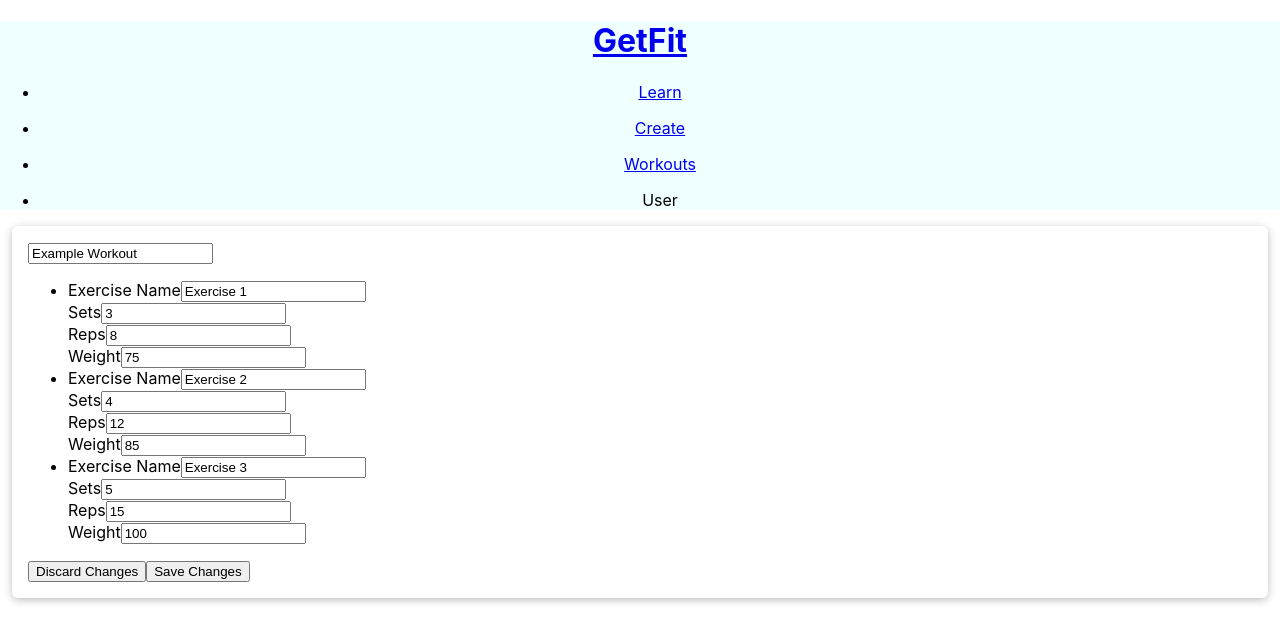
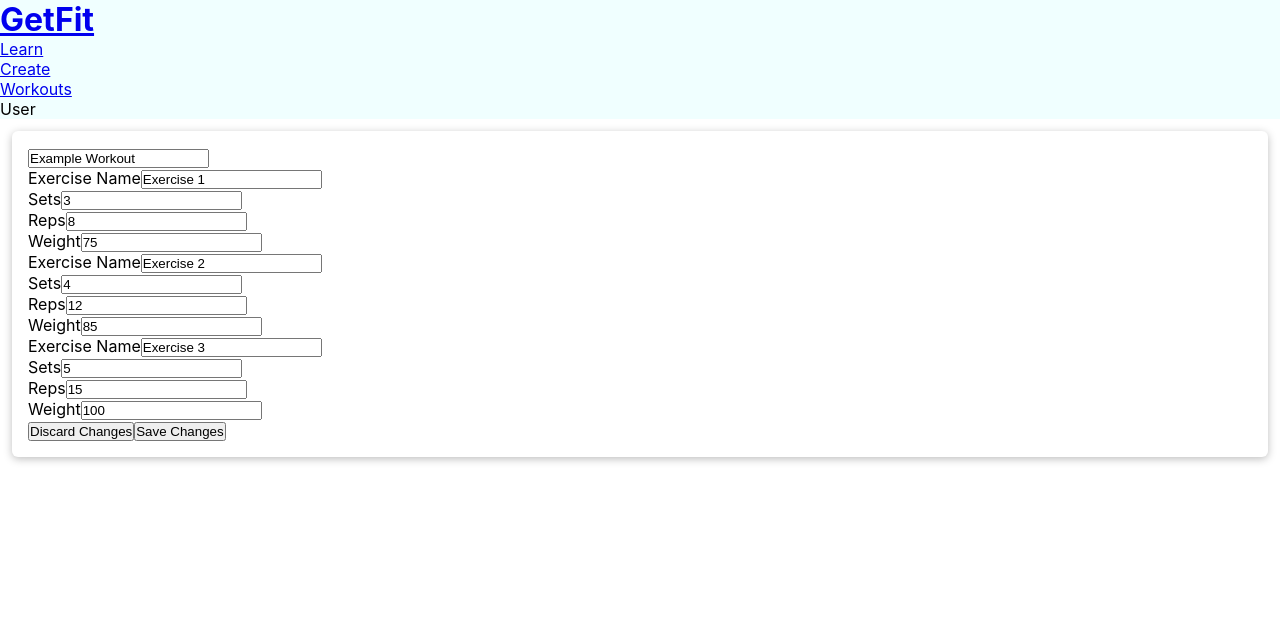
Before and after one commit to Jordan-McGhee/GetFit, a React (Create React App) app in the folder frontend/getfit/: page /workout/1/edit in a window 1280 px wide. Shown: the top 642 px of the page. Built offline with nearby package versions, Linux system fonts and the light colour scheme.

Commit message:
Fleshed out guts of components for WorkoutList/Items and MainLiftList/Items

```diff
--- a/frontend/getfit/src/App.css
+++ b/frontend/getfit/src/App.css
@@ -1,38 +1,10 @@
-.App {
-  text-align: center;
+ul, li {
+  list-style-type: none;
 }
 
-.App-logo {
-  height: 40vmin;
-  pointer-events: none;
+* {
+  margin: 0%;
+  /* border: 0px; */
+  padding: 0;
+
 }
-
-@media (prefers-reduced-motion: no-preference) {
-  .App-logo {
-    animation: App-logo-spin infinite 20s linear;
-  }
-}
-
-.App-header {
-  background-color: #282c34;
-  min-height: 100vh;
-  display: flex;
-  flex-direction: column;
-  align-items: center;
-  justify-content: center;
-  font-size: calc(10px + 2vmin);
-  color: white;
-}
-
-.App-link {
-  color: #61dafb;
-}
-
-@keyframes App-logo-spin {
-  from {
-    transform: rotate(0deg);
-  }
-  to {
-    transform: rotate(360deg);
-  }
-}
--- a/frontend/getfit/src/DUMMY/DUMMY_DATA.js
+++ b/frontend/getfit/src/DUMMY/DUMMY_DATA.js
@@ -5,13 +5,96 @@ const DUMMY_USER = {
     age: 27,
     bodyWeight: 180,
     mainLiftMaxes: {
-        benchPress: 225,
-        squat: 275,
-        deadlift: 375,
-        overHeadPress: 115
+        "Bench Press": 225,
+        "Squat": 275,
+        "Deadlift": 375,
+        "Overhead Press": 115
     },
     workouts: [
-
+        {
+            id: "test1",
+            workoutTitle: "Example Workout",
+            workoutCreator: "DUMMY_USER",
+            exercises: [
+                {
+                    id: "exercise1",
+                    exerciseName: "Exercise 1",
+                    sets: 3,
+                    reps: 8,
+                    weightUsed: [75]
+                },
+                {
+                    id: "exercise2",
+                    exerciseName: "Exercise 2",
+                    sets: 4,
+                    reps: 12,
+                    weightUsed: [85]
+                },
+                {
+                    id: "exercise3",
+                    exerciseName: "Exercise 3",
+                    sets: 5,
+                    reps: 15,
+                    weightUsed: [100]
+                }
+            ]
+        },
+        {
+            id: "test2",
+            workoutTitle: "Example Workout",
+            workoutCreator: "DUMMY_USER",
+            exercises: [
+                {
+                    id: "exercise1",
+                    exerciseName: "Exercise 1",
+                    sets: 3,
+                    reps: 8,
+                    weightUsed: [75]
+                },
+                {
+                    id: "exercise2",
+                    exerciseName: "Exercise 2",
+                    sets: 4,
+                    reps: 12,
+                    weightUsed: [85]
+                },
+                {
+                    id: "exercise3",
+                    exerciseName: "Exercise 3",
+                    sets: 5,
+                    reps: 15,
+                    weightUsed: [100]
+                }
+            ]
+        },
+        {
+            id: "test3",
+            workoutTitle: "Example Workout",
+            workoutCreator: "DUMMY_USER",
+            exercises: [
+                {
+                    id: "exercise1",
+                    exerciseName: "Exercise 1",
+                    sets: 3,
+                    reps: 8,
+                    weightUsed: [75]
+                },
+                {
+                    id: "exercise2",
+                    exerciseName: "Exercise 2",
+                    sets: 4,
+                    reps: 12,
+                    weightUsed: [85]
+                },
+                {
+                    id: "exercise3",
+                    exerciseName: "Exercise 3",
+                    sets: 5,
+                    reps: 15,
+                    weightUsed: [100]
+                }
+            ]
+        }
     ]
 }
 
--- a/frontend/getfit/src/Pages/Home/Components/MainLiftItem.js
+++ b/frontend/getfit/src/Pages/Home/Components/MainLiftItem.js
@@ -1,12 +1,15 @@
 import React from "react"
+import Card from "../../../Components/UIElements/Card"
 
 const MainLiftItem = (props) => {
 
 
     return (
-        <div>
-            <p>Placeholder text</p>
-        </div>
+        <li>
+            <Card header = { props.exercise }>
+                <h1>{ props.weight }</h1>
+            </Card>
+        </li>
     )
 }
 
--- a/frontend/getfit/src/Pages/Home/Components/MainLiftList.js
+++ b/frontend/getfit/src/Pages/Home/Components/MainLiftList.js
@@ -1,11 +1,37 @@
 import React from "react"
+
+import { DUMMY_USER } from "../../../DUMMY/DUMMY_DATA"
+
+import MainLiftItem from "./MainLiftItem"
 
 const MainLiftList = (props) => {
 
+    let user = DUMMY_USER
+
+    let userMainLifts = user.mainLiftMaxes
+    let userMainLiftsArray = []
+
+    for (const lift in userMainLifts) {
+        userMainLiftsArray.push([lift, userMainLifts[lift]])
+    }
+
+    // console.log(userMainLiftsArray)
+
+    const items = userMainLiftsArray.map((lift) => (
+        <MainLiftItem
+            key = { lift[0] }
+            exercise = { lift[0] }
+            weight = { lift[1] }
+        />
+    ))
+
+    console.log(items)
 
     return (
         <div>
-            <p>Placeholder text</p>
+            <ul>
+                { items }
+            </ul>
         </div>
     )
 }
--- a/frontend/getfit/src/Pages/Home/Components/WorkoutItem.js
+++ b/frontend/getfit/src/Pages/Home/Components/WorkoutItem.js
@@ -1,12 +1,15 @@
 import React from "react"
+import Card from "../../../Components/UIElements/Card"
 
 const WorkoutItem = (props) => {
 
 
     return (
-        <div>
-            <p>Placeholder text</p>
-        </div>
+        <li>
+            <Card header = { props.workoutTitle }>
+                <p>{`${ props.exercises.length } Exercises`}</p>
+            </Card>
+        </li>
     )
 }
 
--- a/frontend/getfit/src/Pages/Home/Components/WorkoutList.js
+++ b/frontend/getfit/src/Pages/Home/Components/WorkoutList.js
@@ -1,11 +1,23 @@
 import React from "react"
+import { DUMMY_USER } from "../../../DUMMY/DUMMY_DATA"
+import WorkoutItem from "./WorkoutItem"
 
 const WorkoutsList = (props) => {
 
+    let user = DUMMY_USER
+
+    let workouts = user.workouts
+
+    const items = workouts.map((workout) => (
+        <WorkoutItem
+            workoutTitle = { workout.workoutTitle }
+            exercises = { workout.exercises }
+        />
+    ))
 
     return (
         <div>
-            <p>Placeholder text</p>
+            { items }
         </div>
     )
 }
--- a/frontend/getfit/src/Pages/Home/HomePage.js
+++ b/frontend/getfit/src/Pages/Home/HomePage.js
@@ -12,14 +12,14 @@ const HomePage = (props) => {
     return (
         <Card>
 
+            <Card header = { <h1>Your Workouts</h1> }>
+
+                <WorkoutList />
+            </Card>
+
             <Card header = { <h1>Your Main Lifts</h1> }>
 
                 <MainLiftList />
-            </Card>
-
-            <Card header = { <h1>Your Workouts</h1> }>
-
-                <WorkoutList />
             </Card>
 
         </Card>
```
